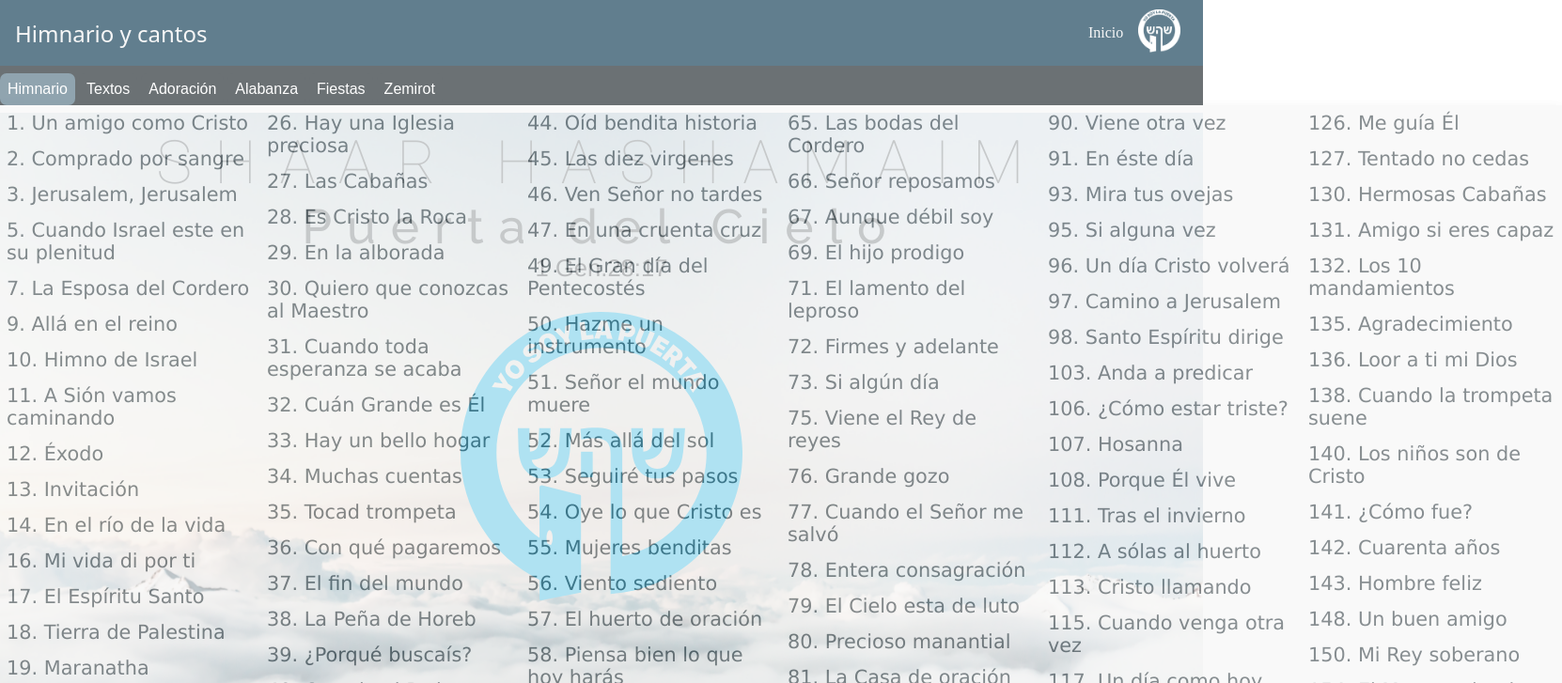
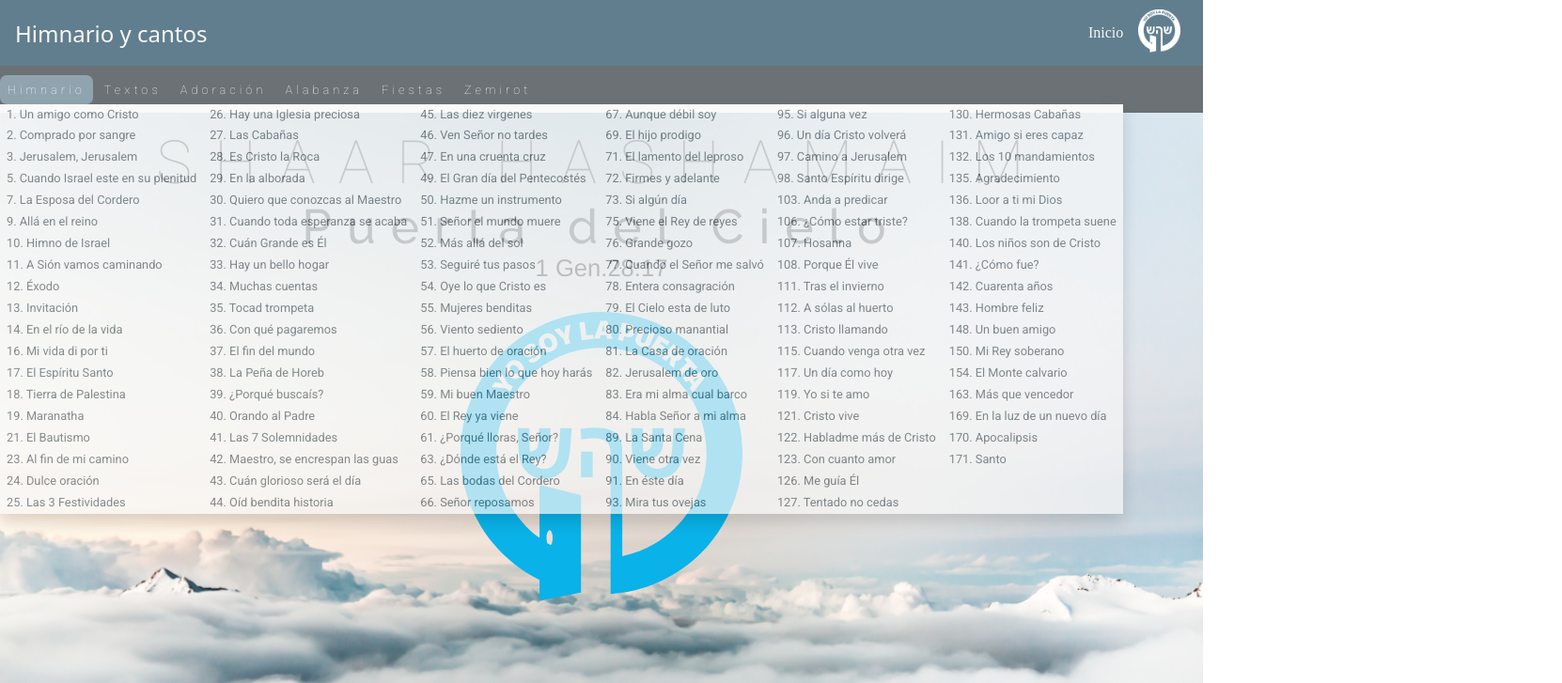
Before and after one commit to userwebservices/himnarioPdC, a plain HTML site: page index.html in a window 1280 px wide. Both pictures are taken after a click on the button "Himnario". Shown: the top 727 px of the page at 94% size, 1662 px wide, since content can reach past the window. Drawn offline with nearby package versions, Linux system fonts and the light colour scheme; a web font is replaced by a local one.

Commit message:
add css var for styles in letters

```diff
--- a/css/root.css
+++ b/css/root.css
@@ -25,6 +25,7 @@
     --color-tertiary: #2D3539;
     --color-quaternary: #f7f7f7;
     --color-fifth:  #617E8E ;
+    --color-black: #313131;
     --letra-tituloPrincipal: 'Roboto', sans-serif;
     --letra-tituloSecundario: 'Raleway', Skranji ; /*Importada el 3 de abril, variable creada mismo día, nombre: "--letra-tituloSecundario", el valor es "Raleway" y añado otra fuente standar*/
 
--- a/css/sidebar.css
+++ b/css/sidebar.css
@@ -5,15 +5,17 @@
 
 
 .dropbtn {
-  background-color: var(--color-tertiary)  ;
+  font-family: var(--letra-tituloPrincipal);
+  background-color: var(--color-tertiary);
   color: white;
   padding: 0.5rem;
-  font-size: 1rem;
+  font-weight: 300;
+  font-size: 1vw;
   text-align: center;
   border: none;
   cursor: pointer;
   border-radius: 7px;
-
+  letter-spacing: 4px;
 }
 
 /* Dropdown button on hover & focus */
@@ -32,8 +34,9 @@
   padding: 7px 7px;
   text-decoration: none;
   display: block;
-  font-size: 1.3rem;
-  font-family: verdana, Helvetica, sans-serif;
+  font-size: 1vw;
+  font-family: var(--letra-tituloPrincipal);
+  line-height: 70%;
 }
 .dropdown-content a:hover {
   background-color: var(--color-primary) ;
--- a/index.html
+++ b/index.html
@@ -85,12 +85,11 @@
                             <a href="#" class="link" id="41">41. Las 7 Solemnidades</a>
                             <a href="#" class="link" id="42">42. Maestro, se encrespan las guas</a>
                             <a href="#" class="link" id="43">43. Cuán glorioso será el día</a>
+                            <a href="#" class="link" id="44">44. Oíd bendita historia</a>
 
                         </article>
 
                         <article class="dropdown-links">
-
-                            <a href="#" class="link" id="44">44. Oíd bendita historia</a>
                             <a href="#" class="link" id="45">45. Las diez virgenes</a>
                             <a href="#" class="link" id="46">46. Ven Señor no tardes</a>
                             <a href="#" class="link" id="47">47. En una cruenta cruz</a>
@@ -108,13 +107,13 @@
                             <a href="#" class="link" id="60">60. El Rey ya viene</a>
                             <a href="#" class="link" id="61">61. ¿Porqué lloras, Señor?</a>
                             <a href="#" class="link" id="63">63. ¿Dónde está el Rey?</a>
+                            <a href="#" class="link" id="65">65. Las bodas del Cordero</a>
+                            <a href="#" class="link" id="66">66. Señor reposamos</a>
 
                         </article>
 
                         <article class="dropdown-links">
 
-                            <a href="#" class="link" id="65">65. Las bodas del Cordero</a>
-                            <a href="#" class="link" id="66">66. Señor reposamos</a>
                             <a href="#" class="link" id="67">67. Aunque débil soy</a>
                             <a href="#" class="link" id="69">69. El hijo prodigo</a>
                             <a href="#" class="link" id="71">71. El lamento del leproso</a>
@@ -131,12 +130,13 @@
                             <a href="#" class="link" id="83">83. Era mi alma cual barco</a>
                             <a href="#" class="link" id="84">84. Habla Señor a mi alma</a>
                             <a href="#" class="link" id="89">89. La Santa Cena</a>
+                            <a href="#" class="link" id="90">90. Viene otra vez</a>
+                            <a href="#" class="link" id="91">91. En éste día</a>
+                            <a href="#" class="link" id="93">93. Mira tus ovejas</a>
                         </article>
 
                         <article class="dropdown-links">
-                            <a href="#" class="link" id="90">90. Viene otra vez</a>
-                            <a href="#" class="link" id="91">91. En éste día</a>
-                            <a href="#" class="link" id="93">93. Mira tus ovejas</a>
+
                             <a href="#" class="link" id="95">95. Si alguna vez</a>
                             <a href="#" class="link" id="96">96. Un día Cristo volverá</a>
                             <a href="#" class="link" id="97">97. Camino a Jerusalem</a>
@@ -154,14 +154,11 @@
                             <a href="#" class="link" id="121">121. Cristo vive</a>
                             <a href="#" class="link" id="122">122. Habladme más de Cristo</a>
                             <a href="#" class="link" id="123">123. Con cuanto amor</a>
-
-
+                            <a href="#" class="link" id="126">126. Me guía Él</a>
+                            <a href="#" class="link" id="127">127. Tentado no cedas</a>
                         </article>
 
                         <article class="dropdown-links">
-
-                            <a href="#" class="link" id="126">126. Me guía Él</a>
-                            <a href="#" class="link" id="127">127. Tentado no cedas</a>
                             <a href="#" class="link" id="130">130. Hermosas Cabañas</a>
                             <a href="#" class="link" id="131">131. Amigo si eres capaz</a>
                             <a href="#" class="link" id="132">132. Los 10 mandamientos</a>
```
